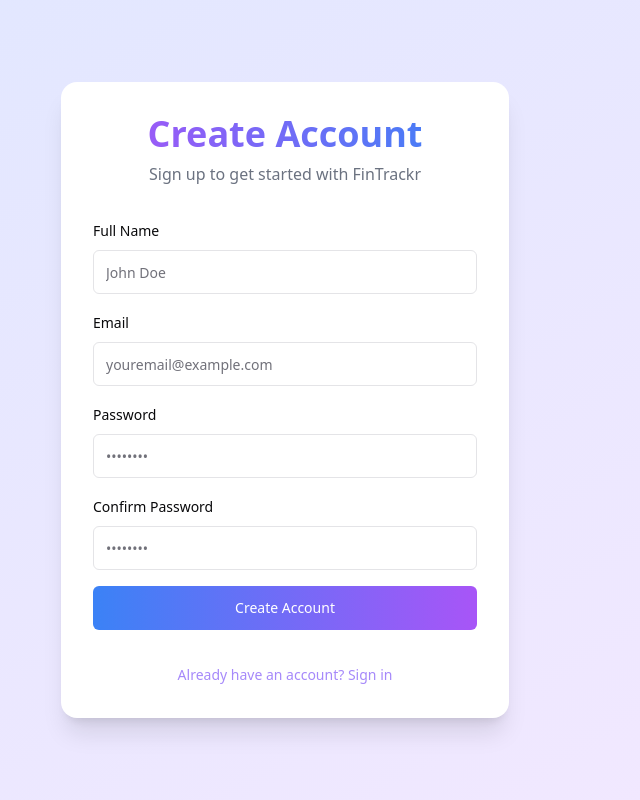
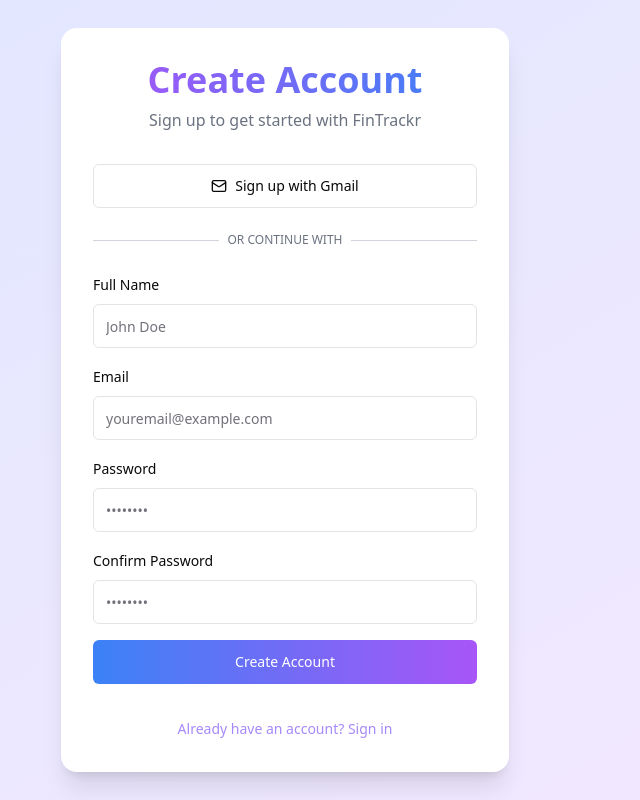
Before and after one commit to UmranBatuwah/colorful-account-canvas, a React (Vite) app: page /signup in a window 1280 px wide. Shown: the whole page, without its empty margins (355-995 px from the left). Built offline with nearby package versions, Linux system fonts and the light colour scheme.

Commit message:
feat: Add signup with Gmail functionality
Adds the ability to signup with Gmail to the signup page.

```diff
--- a/src/components/auth/SignupForm.tsx
+++ b/src/components/auth/SignupForm.tsx
@@ -16,6 +16,7 @@ import {
 } from '@/components/ui/form';
 import { useToast } from '@/hooks/use-toast';
 import { useAuth } from '@/context/AuthContext';
+import { Mail } from 'lucide-react';
 
 const formSchema = z.object({
   name: z.string().min(2, 'Name must be at least 2 characters'),
@@ -30,10 +31,11 @@ const formSchema = z.object({
 type FormValues = z.infer<typeof formSchema>;
 
 const SignupForm = () => {
-  const { signup } = useAuth();
+  const { signup, signupWithGoogle } = useAuth();
   const { toast } = useToast();
   const navigate = useNavigate();
   const [isLoading, setIsLoading] = useState(false);
+  const [isGoogleLoading, setIsGoogleLoading] = useState(false);
 
   const form = useForm<FormValues>({
     resolver: zodResolver(formSchema),
@@ -62,7 +64,47 @@ const SignupForm = () => {
     }
   };
 
+  const handleGoogleSignup = async () => {
+    setIsGoogleLoading(true);
+    try {
+      await signupWithGoogle();
+      // The redirect will happen automatically by Supabase
+    } catch (error) {
+      toast({
+        title: 'Google signup failed',
+        description: String(error),
+        variant: 'destructive',
+      });
+      setIsGoogleLoading(false);
+    }
+  };
+
   return (
+    <div className="space-y-6">
+      <Button
+        type="button"
+        variant="outline"
+        onClick={handleGoogleSignup}
+        disabled={isGoogleLoading || isLoading}
+        className="w-full h-11 flex items-center justify-center gap-2"
+      >
+        {isGoogleLoading ? (
+          <div className="animate-spin rounded-full h-5 w-5 border-t-2 border-b-2 border-primary"></div>
+        ) : (
+          <Mail className="h-5 w-5" />
+        )}
+        <span>Sign up with Gmail</span>
+      </Button>
+
+      <div className="relative">
+        <div className="absolute inset-0 flex items-center">
+          <span className="w-full border-t border-gray-300" />
+        </div>
+        <div className="relative flex justify-center text-xs uppercase">
+          <span className="bg-white px-2 text-gray-500">Or continue with</span>
+        </div>
+      </div>
+
       <Form {...form}>
         <form onSubmit={form.handleSubmit(onSubmit)} className="space-y-4">
           <FormField
@@ -146,12 +188,13 @@ const SignupForm = () => {
           <Button
             type="submit"
             className="w-full h-11 mt-2 bg-gradient-to-r from-blue-500 to-purple-500 hover:from-blue-600 hover:to-purple-600 text-white font-medium"
-          disabled={isLoading}
+            disabled={isLoading || isGoogleLoading}
           >
             {isLoading ? 'Creating Account...' : 'Create Account'}
           </Button>
         </form>
       </Form>
+    </div>
   );
 };
 
--- a/src/context/AuthContext.tsx
+++ b/src/context/AuthContext.tsx
@@ -12,6 +12,7 @@ type AuthContextType = {
   isLoading: boolean;
   login: (email: string, password: string) => Promise<void>;
   signup: (email: string, password: string, name: string) => Promise<void>;
+  signupWithGoogle: () => Promise<void>;
   logout: () => void;
 };
 
@@ -117,6 +118,31 @@ export const AuthProvider = ({ children }: { children: ReactNode }) => {
     }
   };
 
+  const signupWithGoogle = async () => {
+    try {
+      const { error } = await supabase.auth.signInWithOAuth({
+        provider: 'google',
+        options: {
+          redirectTo: `${window.location.origin}/dashboard`,
+        }
+      });
+
+      if (error) {
+        throw error;
+      }
+
+      return Promise.resolve();
+    } catch (error) {
+      console.error("Google signup error:", error);
+      toast({
+        title: "Google signup failed",
+        description: error instanceof Error ? error.message : "An unexpected error occurred",
+        variant: "destructive",
+      });
+      return Promise.reject(error);
+    }
+  };
+
   const logout = async () => {
     try {
       await supabase.auth.signOut();
@@ -134,6 +160,7 @@ export const AuthProvider = ({ children }: { children: ReactNode }) => {
         isLoading,
         login,
         signup,
+        signupWithGoogle,
         logout,
       }}
     >
--- a/src/pages/Auth.tsx
+++ b/src/pages/Auth.tsx
@@ -12,10 +12,11 @@ import { ArrowLeft, User, Key, Mail } from 'lucide-react';
 
 const Auth = () => {
   const [isLoading, setIsLoading] = useState(false);
+  const [isGoogleLoading, setIsGoogleLoading] = useState(false);
   const [email, setEmail] = useState('');
   const [password, setPassword] = useState('');
   const [name, setName] = useState('');
-  const { login, signup } = useAuth();
+  const { login, signup, signupWithGoogle } = useAuth();
   const navigate = useNavigate();
   const { toast } = useToast();
 
@@ -70,6 +71,21 @@ const Auth = () => {
       });
     } finally {
       setIsLoading(false);
+    }
+  };
+
+  const handleGoogleSignup = async () => {
+    setIsGoogleLoading(true);
+    try {
+      await signupWithGoogle();
+      // The redirect will happen automatically
+    } catch (error) {
+      toast({
+        title: 'Google signup failed',
+        description: error instanceof Error ? error.message : 'An error occurred during Google signup',
+        variant: 'destructive',
+      });
+      setIsGoogleLoading(false);
     }
   };
 
@@ -138,13 +154,24 @@ const Auth = () => {
                     </div>
                   </div>
                 </CardContent>
-                <CardFooter>
+                <CardFooter className="flex flex-col space-y-4">
                   <Button
                     type="submit"
                     className="w-full bg-gradient-to-r from-blue-500 to-purple-500 hover:from-blue-600 hover:to-purple-600"
                     disabled={isLoading}
                   >
                     {isLoading ? "Logging in..." : "Login"}
+                  </Button>
+
+                  <Button
+                    type="button"
+                    variant="outline"
+                    className="w-full flex items-center gap-2"
+                    onClick={handleGoogleSignup}
+                    disabled={isGoogleLoading}
+                  >
+                    <Mail className="h-4 w-4" />
+                    {isGoogleLoading ? "Connecting..." : "Sign in with Gmail"}
                   </Button>
                 </CardFooter>
               </form>
@@ -195,13 +222,24 @@ const Auth = () => {
                     </div>
                   </div>
                 </CardContent>
-                <CardFooter>
+                <CardFooter className="flex flex-col space-y-4">
                   <Button
                     type="submit"
                     className="w-full bg-gradient-to-r from-blue-500 to-purple-500 hover:from-blue-600 hover:to-purple-600"
                     disabled={isLoading}
                   >
                     {isLoading ? "Creating account..." : "Sign up"}
+                  </Button>
+
+                  <Button
+                    type="button"
+                    variant="outline"
+                    className="w-full flex items-center gap-2"
+                    onClick={handleGoogleSignup}
+                    disabled={isGoogleLoading}
+                  >
+                    <Mail className="h-4 w-4" />
+                    {isGoogleLoading ? "Connecting..." : "Sign up with Gmail"}
                   </Button>
                 </CardFooter>
               </form>
```
Lines whose indentation alone changed are shown as unchanged.
